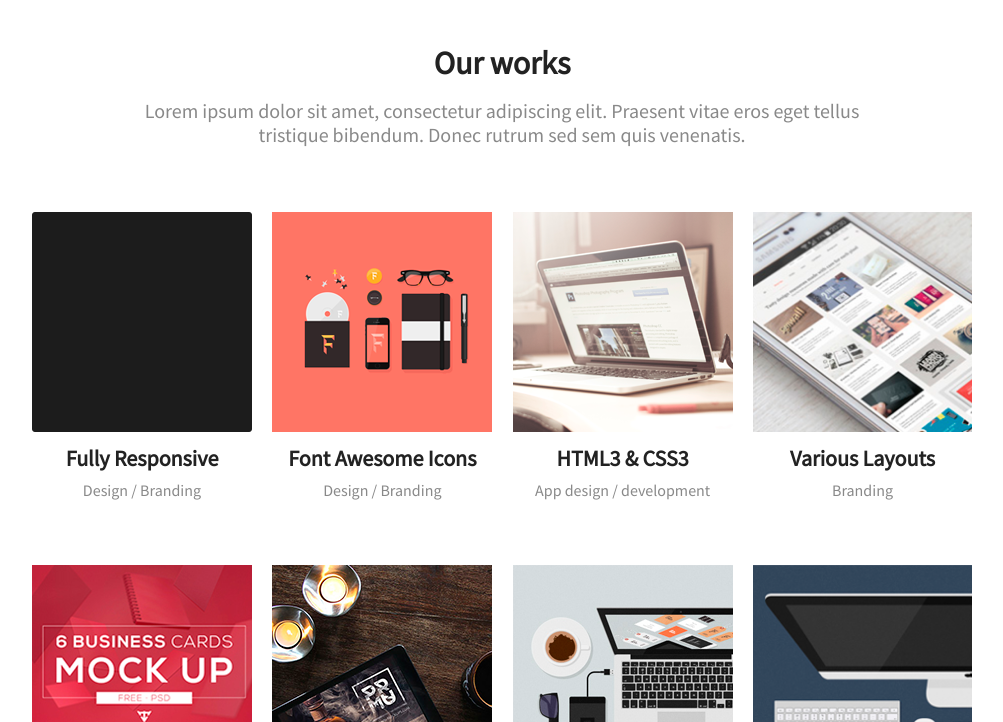
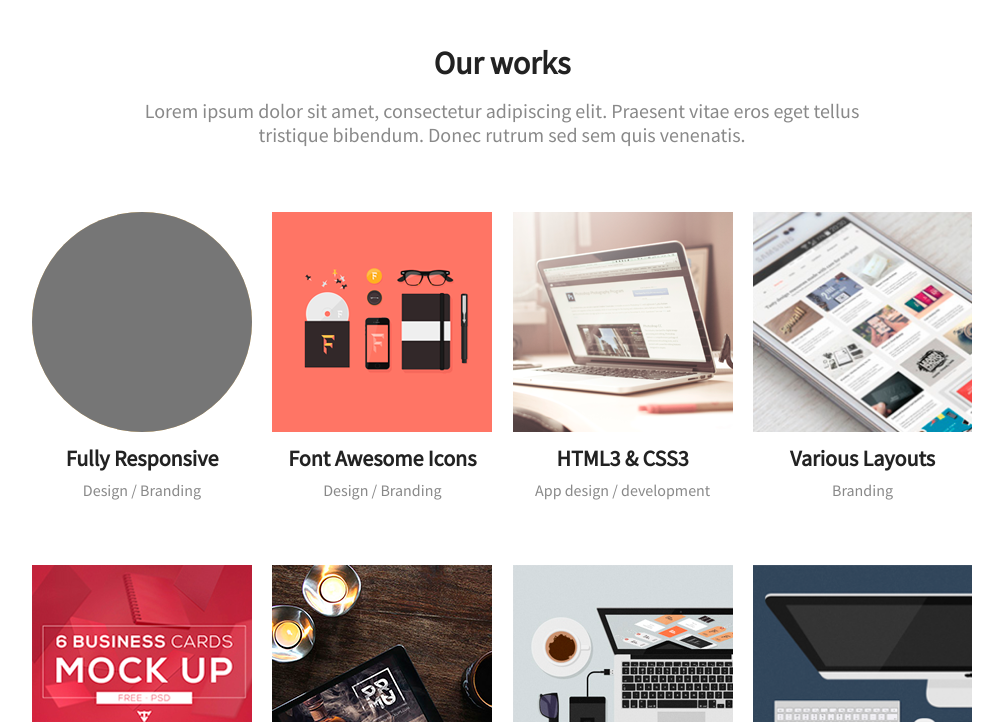
Before and after one commit to VladimirKondratenko/Tinyone, a plain HTML site: page index.html in a window 1280 px wide. In both pictures the pointer is over the picture 280 px from the left and 1867 px from the top of the page. Shown: the part 1545-2267 px from the top of the page, without its empty margins (138-1141 px from the left). Drawn offline with Linux system fonts and the light colour scheme.

Commit message:
add hovers

```diff
--- a/styles/style.css
+++ b/styles/style.css
@@ -297,6 +297,14 @@ a {
 .screen-work {
     max-width: 220px;
     max-height: 220px;
+    opacity: 1;
+}
+
+.screen-work:hover {
+    cursor: pointer;
+    border-radius: 70%;
+    background-color: orange;
+    opacity: 0.6;
 }
 
 .name-works {
```
